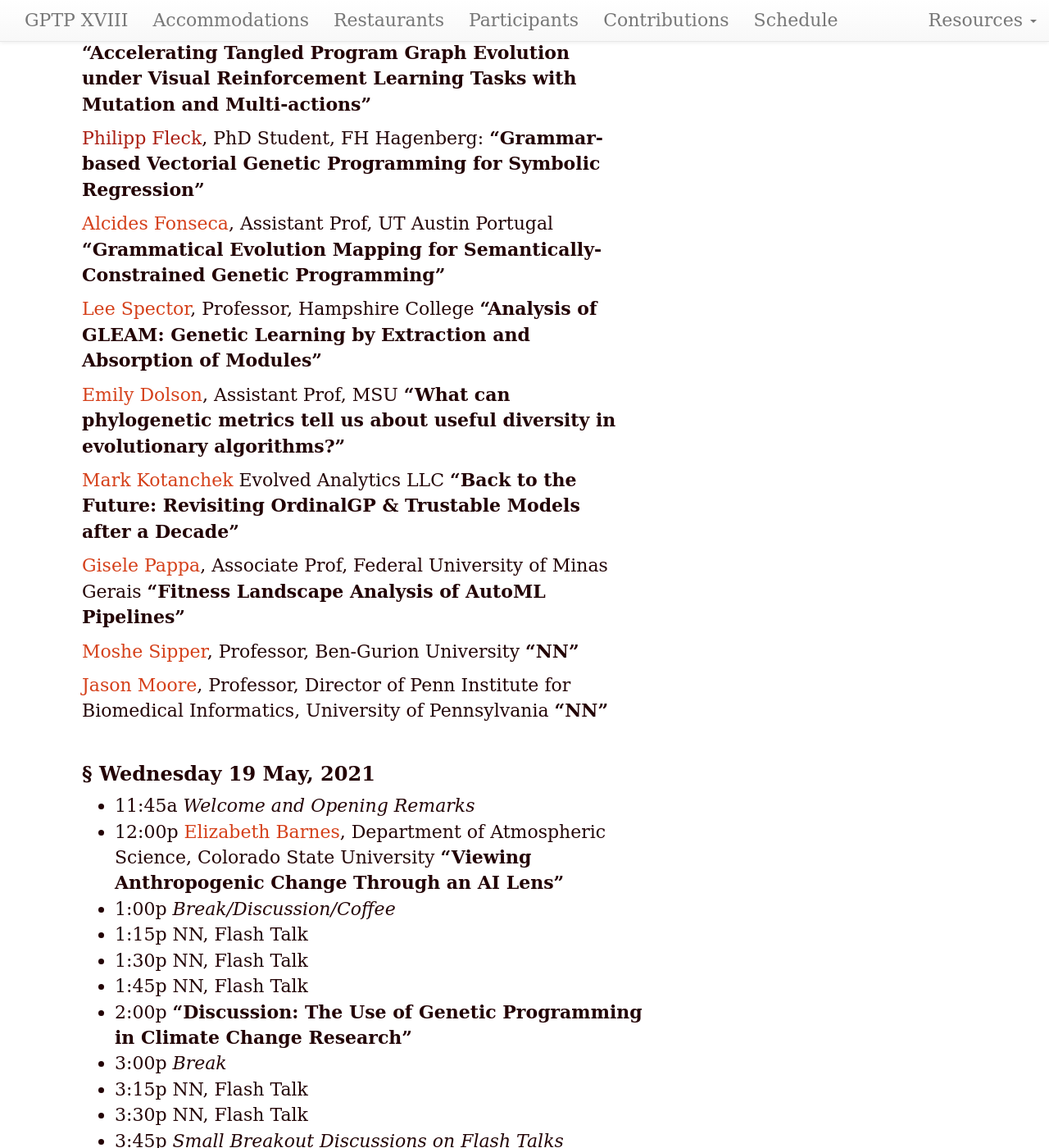
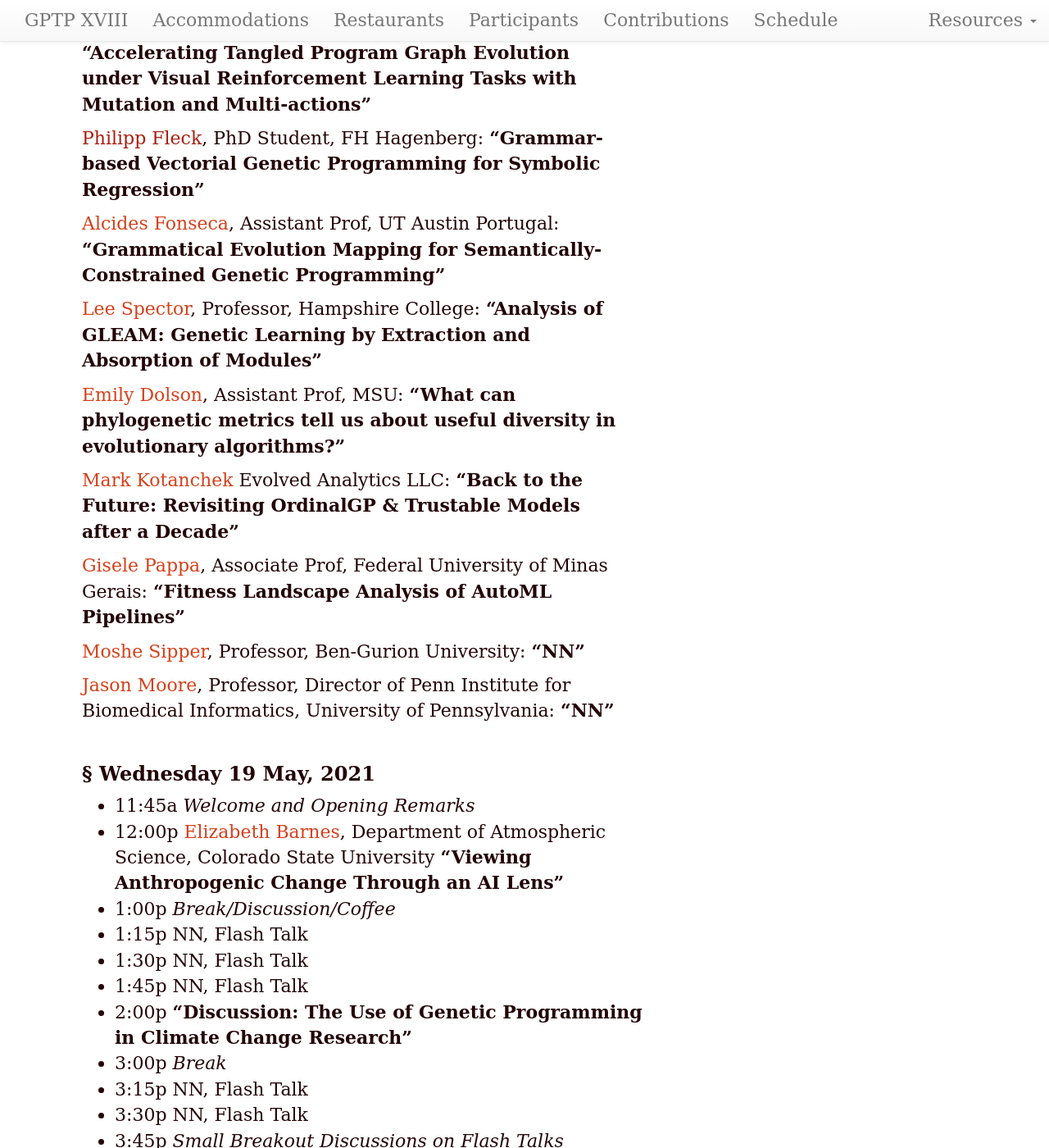
Before and after one commit to GPTP-workshop/gptp-workshop.github.io, a Jekyll site: the page built from schedule.md, in a window 1280 px wide and 1400 px high, scrolled down 1382 px. Shown: the whole window at 82% size. Built offline with Jekyll 4.4.1, drawn with Linux system fonts in a browser that asks for light colours.

```diff
--- a/schedule.md
+++ b/schedule.md
@@ -45,25 +45,25 @@ The Center for Evolution and Medicine, Arizona State University:
 [Philipp Fleck](), PhD Student, FH Hagenberg:
 **"Grammar-based Vectorial Genetic Programming for Symbolic Regression"**
 
-[Alcides Fonseca](https://utaustinportugal.org/participants/alcides-fonseca/), Assistant Prof, UT Austin Portugal
+[Alcides Fonseca](https://utaustinportugal.org/participants/alcides-fonseca/), Assistant Prof, UT Austin Portugal:
 **"Grammatical Evolution Mapping for Semantically-Constrained Genetic Programming"**
 
-[Lee Spector](http://faculty.hampshire.edu/lspector/), Professor, Hampshire College
+[Lee Spector](http://faculty.hampshire.edu/lspector/), Professor, Hampshire College:
 **"Analysis of GLEAM: Genetic Learning by Extraction and Absorption of Modules"**
 
-[Emily Dolson](https://cse.msu.edu/~dolsonem/), Assistant Prof, MSU
+[Emily Dolson](https://cse.msu.edu/~dolsonem/), Assistant Prof, MSU:
 **"What can phylogenetic metrics tell us about useful diversity in evolutionary algorithms?"**
 
-[Mark Kotanchek](https://www.researchgate.net/profile/Mark-Kotanchek) Evolved Analytics LLC
+[Mark Kotanchek](https://www.researchgate.net/profile/Mark-Kotanchek) Evolved Analytics LLC:
 **"Back to the Future: Revisiting OrdinalGP & Trustable Models after a Decade"**
 
-[Gisele Pappa](https://homepages.dcc.ufmg.br/~glpappa/indexEn.html), Associate Prof, Federal University of Minas Gerais
+[Gisele Pappa](https://homepages.dcc.ufmg.br/~glpappa/indexEn.html), Associate Prof, Federal University of Minas Gerais:
 **"Fitness Landscape Analysis of AutoML Pipelines"**
 
-[Moshe Sipper](https://www.moshesipper.com/), Professor, Ben-Gurion University
+[Moshe Sipper](https://www.moshesipper.com/), Professor, Ben-Gurion University:
 **"NN"**
 
-[Jason Moore](http://epistasis.org/jason-h-moore-phd/), Professor, Director of Penn Institute for Biomedical Informatics, University of Pennsylvania
+[Jason Moore](http://epistasis.org/jason-h-moore-phd/), Professor, Director of Penn Institute for Biomedical Informatics, University of Pennsylvania:
 **"NN"**
 
 ### Wednesday 19 May, 2021
```
